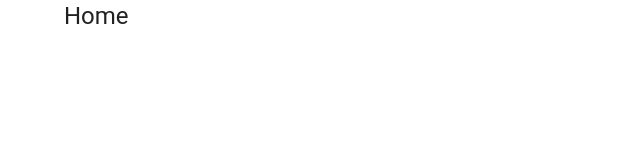
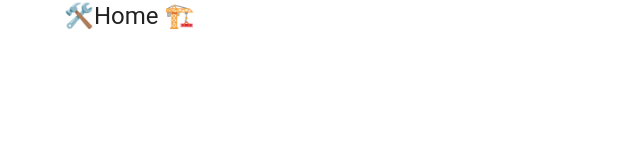
Before and after one commit to M3tanym/ben-blog, a React (Create React App) app: page / in a window 1280 px wide. Shown: the top 160 px of the page, without its empty margins (0-640 px from the left). Built offline with nearby package versions, Linux system fonts and the light colour scheme; a web font is replaced by a local one.

Commit message:
add 404 page

```diff
--- a/src/App.js
+++ b/src/App.js
@@ -6,7 +6,6 @@ import {CssBaseline} from "@mui/material";
 import {SnackbarProvider, useSnackbar} from 'notistack';
 import {BrowserRouter, Route, Routes} from "react-router-dom";
 import Home from "./Home";
-import Editor from "./Editor";
 import MarkdownLoader from "./MarkdownLoader";
 
 const App = () => {
@@ -32,7 +31,6 @@ const App = () => {
                 <BrowserRouter produceSnackBar={produceSnackBar} darkMode={darkMode}>
                     <Routes>
                         <Route path="/" element={<Home/>}/>
-                        <Route path="editor" element={<Editor/>}/>
                         <Route path="*" element={<MarkdownLoader/>}/>
                     </Routes>
                 </BrowserRouter>
--- a/src/Home.js
+++ b/src/Home.js
@@ -1,12 +1,12 @@
 import React from 'react';
 import {Container, Typography} from "@mui/material";
 
-const Home = (props) => {
+const Home = () => {
     return (
         <Container>
             <title>Home</title>
             <Typography variant="h5">
-                Home
+                🛠️Home 🏗️
             </Typography>
         </Container>
     );
--- a/src/MarkdownLoader.js
+++ b/src/MarkdownLoader.js
@@ -2,6 +2,8 @@ import React from 'react';
 import {Container, Typography} from "@mui/material";
 
 const MarkdownLoader = (props) => {
+    console.log("!");
+    console.log(props);
     return (
         <Container>
             <title>Markdown Loader</title>
```
Also changed, not shown: src/test.md (added, +3 -0 lines).
